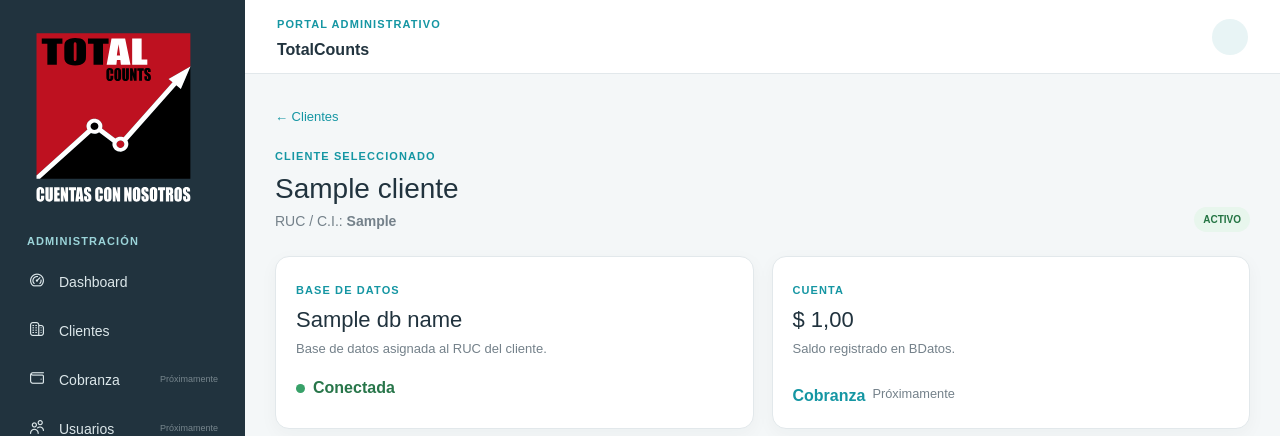
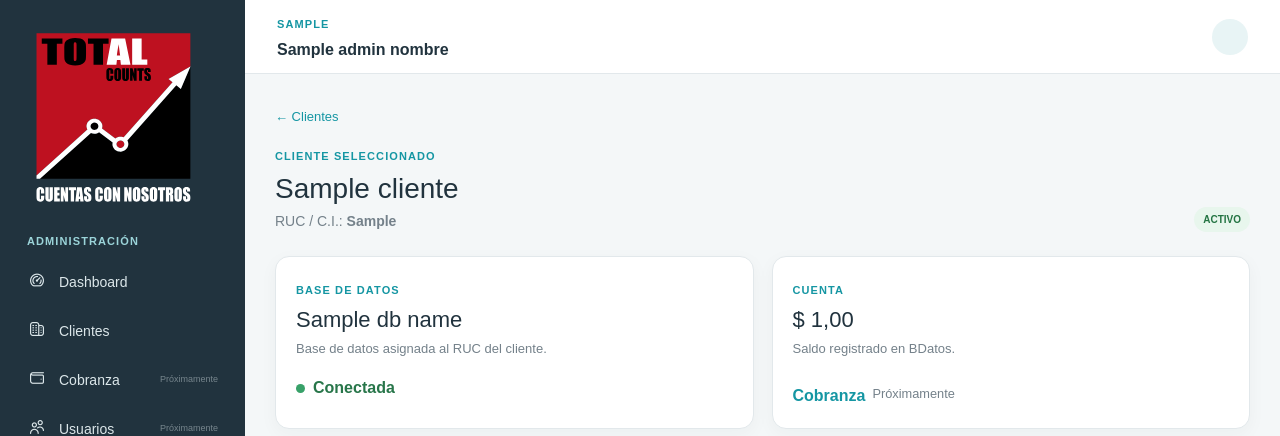
Before and after one commit to eldudyaguirre/TtCWeb, a Django app: template store/templates/admin/cliente.html in a window 1280 px wide. Shown: the top 436 px of the page. Run offline with Django 5.2, Linux system fonts and the light colour scheme; tables that the repository leaves empty hold one stand-in row (values such as "Sample post"); the template is opened without the code that fills it: values that come from a table or form of the project are taken from there, most other values are stand-ins (such as "Sample title", 1, 10 or a date in 2020); some libraries are stand-ins or nearby versions.

Commit message:
Mostrar usuario y nombre del administrador en barra superior

```diff
--- a/store/templates/admin/base.html
+++ b/store/templates/admin/base.html
@@ -102,8 +102,8 @@
     <main class="admin-main">
         <header class="admin-topbar">
             <div>
-                <span class="admin-topbar-kicker">Portal administrativo</span>
-                <strong>TotalCounts</strong>
+                <span class="admin-topbar-kicker">{{ admin_usuario }}</span>
+                <strong>{{ admin_nombre }}</strong>
             </div>
             <div class="admin-user">
                 <span>{{ request.user.get_username }}</span>
```
